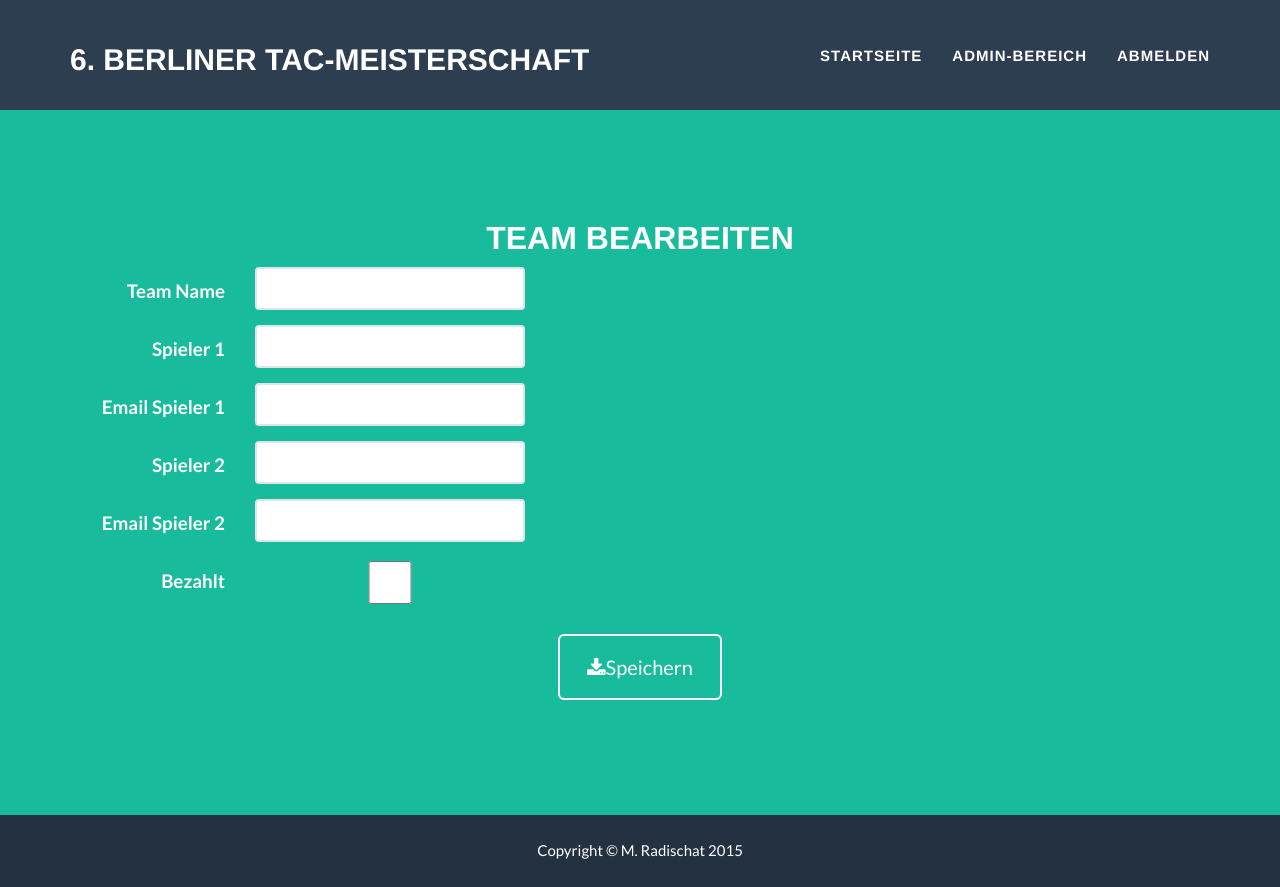
After one commit to quiqua/tac.quiqua.eu, a Flask app: template tacsite/templates/edit_team.html in a window 1280 px wide. The commit adds this page. Run offline with Flask 2, Linux system fonts and the light colour scheme; the template is opened without the code that fills it: values that come from a table or form of the project are taken from there, others are empty; some libraries are stand-ins or nearby versions.

Commit message:
* added buttons for admin panel to delete and edit a team * created edit_team_form * created edit page for teams

```diff
--- a/tacsite/forms.py
+++ b/tacsite/forms.py
@@ -1,5 +1,5 @@
 from flask.ext.wtf import Form
-from wtforms import TextField, TextAreaField, ValidationError
+from wtforms import TextField, TextAreaField, BooleanField, ValidationError
 from wtforms.validators import Required, Email
 
 from tacsite.models import Team, Person
@@ -17,6 +17,15 @@ class RegistrationForm(Form):
             raise ValidationError('Teamname bereits vergeben.')
 
 
+class EditForm(Form):
+    team = TextField('Team Name', validators=[Required()])
+    person_one = TextField('Spieler 1', validators=[Required()])
+    person_two = TextField('Spieler 2', validators=[Required()])
+    email_one = TextField('Email Spieler 1', validators=[Required(), Email()])
+    email_two = TextField('Email Spieler 2', validators=[Required(), Email()])
+    payed = BooleanField('Bezahlt')
+
+
 class ContactForm(Form):
     name = TextField('Name', validators=[Required()])
     email = TextField('Email', validators=[Required(), Email()])
--- a/tacsite/static/css/tacsite.css
+++ b/tacsite/static/css/tacsite.css
@@ -495,3 +495,11 @@ section#contact .form-group textarea.form-control {
 .has-error .form-control:focus {
   border: 2px solid #8d2e25;
 }
+
+.table thead>tr>th.text-center{
+    text-align: center;
+}
+
+.table tbody>tr>td.vert-align{
+    vertical-align: middle;
+}
--- /dev/null
+++ b/tacsite/templates/edit_team.html
@@ -0,0 +1,43 @@
+{% extends 'base.html' %}
+{% import "macros.html" as macros %}
+
+{% block navigation %}
+<div class="collapse navbar-collapse" id="bs-example-navbar-collapse-1">
+    <ul class="nav navbar-nav navbar-right">
+        <li class="hidden">
+            <a href="#page-top"></a>
+        </li>
+        <li class="page-scroll">
+            <a href="{{url_for('frontend.index')}}">Startseite</a>
+        </li>
+        <li class="page-scroll">
+            <a href="{{url_for('frontend.admin')}}">Admin-Bereich</a>
+        </li>
+        <li class="page-scroll">
+            <a href="{{url_for('frontend.logout')}}">Abmelden</a>
+        </li>
+    </ul>
+</div>
+{% endblock %}
+
+{% block header_content %}
+<div class="container">
+    <div class="row">
+        <div class="col-sm-12 text-center">
+            <h2>Team bearbeiten</h2>
+        </div>
+    </div>
+    <div class="row">
+        <form id="team-edit" class="form-horizontal" role="form" method="POST" action="{{url_for('frontend.edit_team', team=team.id)}}">
+            {{ edit_form.csrf_token }}
+            {{ macros.input(edit_form.team) }}
+            {{ macros.input(edit_form.person_one) }}
+            {{ macros.input(edit_form.email_one) }}
+            {{ macros.input(edit_form.person_two) }}
+            {{ macros.input(edit_form.email_two) }}
+            {{ macros.input(edit_form.payed) }}
+            {{ macros.submit_button('Speichern', id='editTeam') }}
+        </form>
+    </div>
+</div>
+{% endblock %}
```
Also changed, not shown: tacsite/models.py (+27 -1 lines), tacsite/templates/admin.html (+24 -12 lines), tacsite/views.py (+44 -14 lines), tacsite/data-dev.sqlite.
